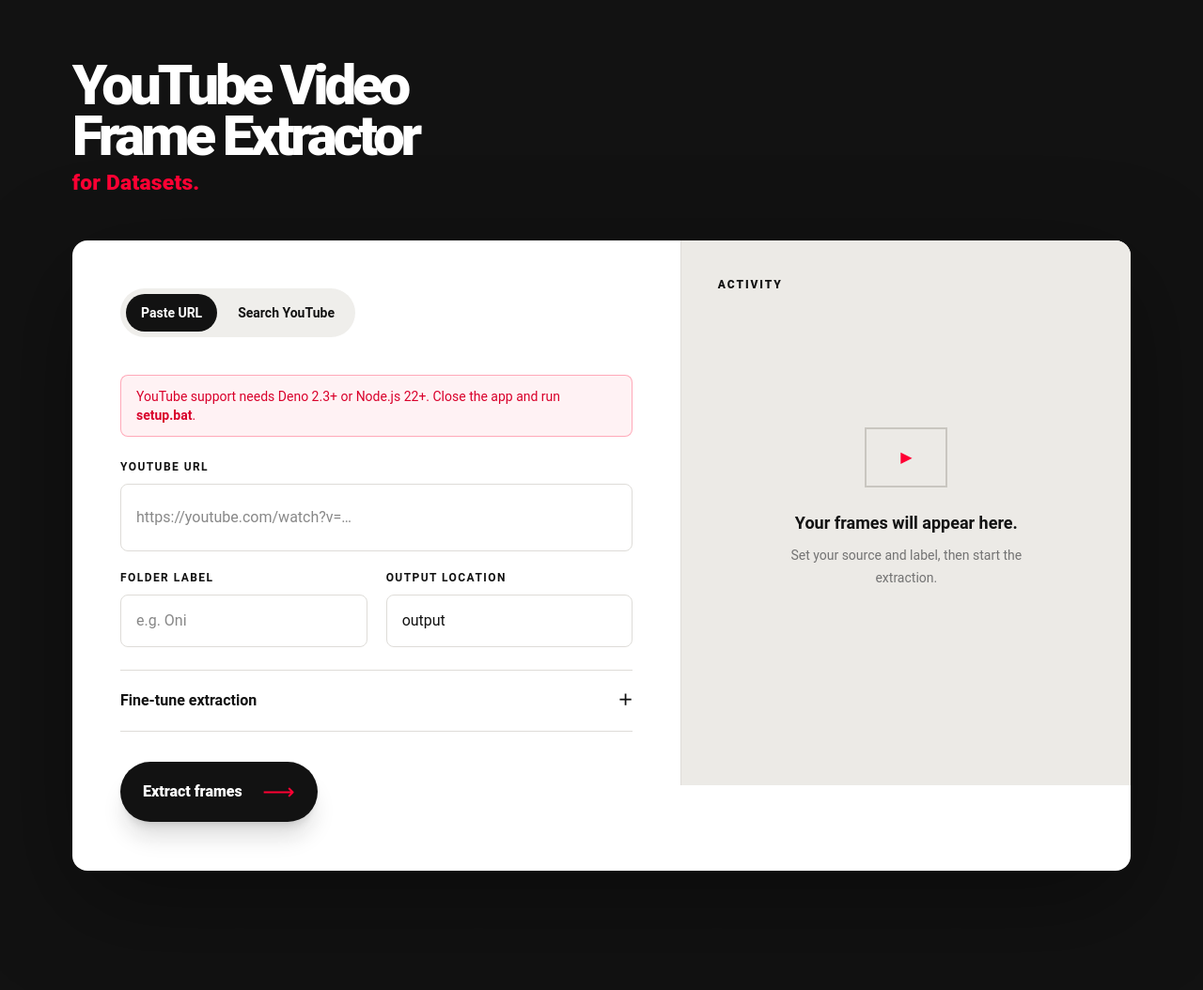
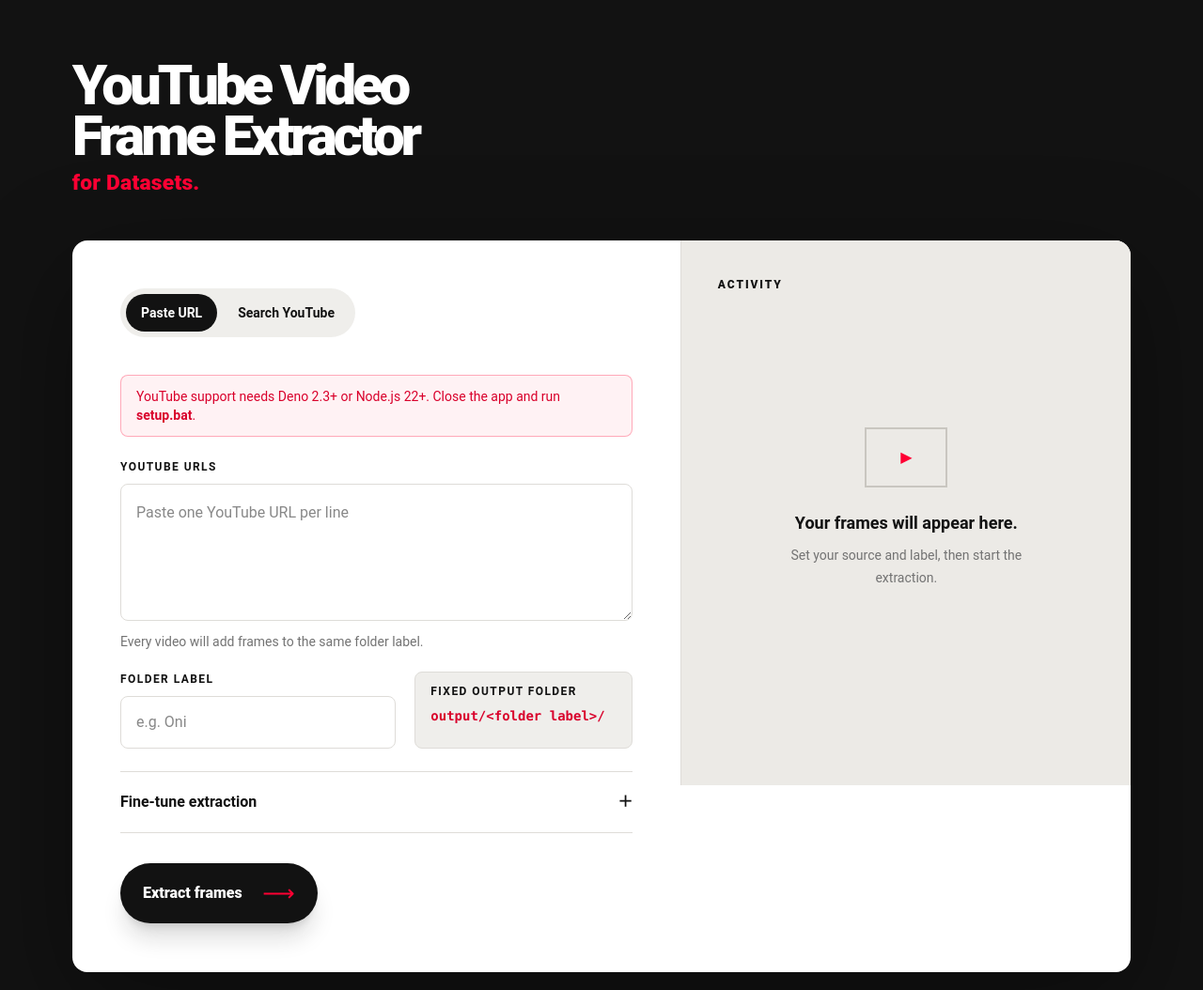
Before and after one commit to lancecrucis/Youtube-Video-Frame-Extracter-for-ML-Dataset, a Flask app: page / in a window 1280 px wide. Shown: the top 1054 px of the page at 94% size. Run offline with Flask 3, Linux system fonts and the light colour scheme.

Commit message:
fix: support multi-video dataset runs

```diff
--- a/app.py
+++ b/app.py
@@ -11,6 +11,7 @@ import threading
 import uuid
 import webbrowser
 from pathlib import Path
+from urllib.parse import urlparse
 
 from flask import Flask, abort, jsonify, render_template, request, send_file
 from system_checks import ffmpeg_path, javascript_runtime
@@ -40,6 +41,24 @@ def _number(payload: dict, name: str, default: float, minimum: float, maximum: f
     if not minimum <= value <= maximum:
         raise ValueError(f"{name.replace('_', ' ').title()} must be between {minimum} and {maximum}.")
     return value
+
+
+def _youtube_urls(value: str) -> list[str]:
+    candidates = [part.strip() for part in re.split(r"[\s,]+", value) if part.strip()]
+    if not candidates:
+        raise ValueError("Add at least one YouTube URL.")
+    if len(candidates) > 100:
+        raise ValueError("Add no more than 100 YouTube URLs at a time.")
+
+    valid_hosts = {"youtube.com", "www.youtube.com", "m.youtube.com", "music.youtube.com", "youtu.be"}
+    invalid = []
+    for candidate in candidates:
+        parsed = urlparse(candidate)
+        if parsed.scheme not in {"http", "https"} or (parsed.hostname or "").lower() not in valid_hosts:
+            invalid.append(candidate)
+    if invalid:
+        raise ValueError(f"Enter full YouTube URLs, one per line. Invalid entry: {invalid[0]}")
+    return candidates
 
 
 def _set_job(job_id: str, **changes) -> None:
@@ -141,15 +160,12 @@ def start_extraction():
         source = str(payload.get("source", "")).strip()
         if not source:
             raise ValueError("Add a YouTube URL or search phrase.")
-        if mode == "url" and not ("youtube.com" in source.lower() or "youtu.be" in source.lower()):
-            raise ValueError("Enter a valid YouTube URL.")
+        urls = _youtube_urls(source) if mode == "url" else []
+        if mode == "search" and any(char in source for char in "\r\n"):
+            raise ValueError("Enter one search phrase.")
 
         label = _safe_label(str(payload.get("label", "")))
-        output_value = str(payload.get("output", "output")).strip() or "output"
-        output_dir = Path(output_value).expanduser()
-        if not output_dir.is_absolute():
-            output_dir = BASE_DIR / output_dir
-        output_dir = output_dir.resolve()
+        output_dir = (BASE_DIR / "output").resolve()
 
         interval = _number(payload, "interval", 1.5, 0.1, 60)
         max_frames = int(_number(payload, "max_frames", 500, 1, 10000))
@@ -171,29 +187,41 @@ def start_extraction():
         sys.executable,
         "-u",
         str(BASE_DIR / "extract.py"),
-        f"--{mode}",
-        source,
-        "--label",
-        label,
-        "--output",
-        str(output_dir),
-        "--interval",
-        str(interval),
-        "--max-frames",
-        str(max_frames),
-        "--brightness",
-        str(brightness),
-        "--sharpness",
-        str(sharpness),
-        "--dedup",
-        str(dedup),
-        "--format",
-        image_format,
     ]
+    if mode == "url":
+        for url in urls:
+            command.extend(["--url", url])
+    else:
+        command.extend(["--search", source])
+    command.extend(
+        [
+            "--label",
+            label,
+            "--output",
+            str(output_dir),
+            "--interval",
+            str(interval),
+            "--max-frames",
+            str(max_frames),
+            "--brightness",
+            str(brightness),
+            "--sharpness",
+            str(sharpness),
+            "--dedup",
+            str(dedup),
+            "--format",
+            image_format,
+        ]
+    )
     if payload.get("use_cookies") and (BASE_DIR / "cookies.txt").exists():
         command.extend(["--cookies", str(BASE_DIR / "cookies.txt")])
 
     job_id = uuid.uuid4().hex
+    label_dir = output_dir / label
+    initial_frames = {
+        path.name for path in label_dir.glob(f"*.{image_format}")
+    } if label_dir.exists() else set()
+
     with jobs_lock:
         jobs[job_id] = {
             "id": job_id,
@@ -204,6 +232,7 @@ def start_extraction():
             "label": label,
             "output": str(output_dir),
             "format": image_format,
+            "initial_frames": initial_frames,
         }
 
     threading.Thread(target=_run_job, args=(job_id, command), daemon=True).start()
@@ -218,11 +247,25 @@ def job_status(job_id: str):
             abort(404)
         response = dict(job)
 
+    initial_frames = response.pop("initial_frames", set())
     label_dir = Path(response["output"]) / response["label"]
     extension = response["format"]
-    frame_paths = sorted(label_dir.glob(f"*.{extension}"))[-8:] if label_dir.exists() else []
-    response["frames"] = [f"/api/jobs/{job_id}/frames/{path.name}" for path in frame_paths]
-    response["frame_count"] = len(list(label_dir.glob(f"*.{extension}"))) if label_dir.exists() else 0
+    frame_paths = (
+        sorted(
+            path for path in label_dir.glob(f"*.{extension}")
+            if path.name not in initial_frames
+        )
+        if label_dir.exists()
+        else []
+    )
+    try:
+        after = max(0, int(request.args.get("after", 0)))
+    except ValueError:
+        after = 0
+    next_paths = frame_paths[after:after + 100]
+    response["frames"] = [f"/api/jobs/{job_id}/frames/{path.name}" for path in next_paths]
+    response["frame_count"] = len(frame_paths)
+    response["has_more_frames"] = after + len(next_paths) < len(frame_paths)
     return jsonify(response)
 
 
--- a/static/css/input.css
+++ b/static/css/input.css
@@ -32,9 +32,12 @@
   }
 
   .field input:not([type="range"]),
-  .field select {
+  .field select,
+  .field textarea {
     @apply min-h-14 w-full rounded-lg border border-line bg-white px-4 outline-none transition focus:border-ink focus:ring-4 focus:ring-ink/10;
   }
+
+  .field textarea { @apply py-4 leading-7; }
 
   .extract-button {
     @apply inline-flex min-h-16 items-center gap-5 rounded-full border-0 bg-ink px-6 py-2 font-extrabold text-white shadow-xl shadow-ink/15 transition hover:-translate-y-0.5 hover:bg-brand-red hover:shadow-brand-red/20 disabled:cursor-wait disabled:opacity-55;
--- a/static/js/script.js
+++ b/static/js/script.js
@@ -1,6 +1,9 @@
 const form = document.querySelector('#extract-form');
 const sourceInput = document.querySelector('#source');
 const sourceLabel = document.querySelector('#source-label');
+const sourceHelp = document.querySelector('#source-help');
+const labelInput = document.querySelector('#label');
+const outputPath = document.querySelector('#output-path');
 const modeButtons = [...document.querySelectorAll('.mode-button')];
 const errorMessage = document.querySelector('#form-error');
 const extractButton = document.querySelector('#extract-button');
@@ -25,11 +28,19 @@ modeButtons.forEach((button) => {
     currentMode = button.dataset.mode;
     modeButtons.forEach((item) => item.classList.toggle('active', item === button));
     const isSearch = currentMode === 'search';
-    sourceLabel.textContent = isSearch ? 'Search phrase' : 'YouTube URL';
-    sourceInput.type = isSearch ? 'text' : 'url';
-    sourceInput.placeholder = isSearch ? 'e.g. cinematic city night drive' : 'https://youtube.com/watch?v=…';
+    sourceLabel.textContent = isSearch ? 'Search phrase' : 'YouTube URLs';
+    sourceInput.placeholder = isSearch ? 'e.g. cinematic city night drive' : 'Paste one YouTube URL per line';
+    sourceInput.rows = isSearch ? 2 : 4;
+    sourceHelp.textContent = isSearch
+      ? 'The best matching video will be added to the folder label.'
+      : 'Every video will add frames to the same folder label.';
     sourceInput.focus();
   });
+});
+
+labelInput.addEventListener('input', () => {
+  const folder = labelInput.value.trim() || '<folder label>';
+  outputPath.textContent = `output/${folder}/`;
 });
 
 intervalInput.addEventListener('input', () => {
@@ -69,7 +80,14 @@ async function startExtraction(payload) {
     const result = await response.json();
     if (!response.ok) throw new Error(result.error || 'Could not start extraction.');
 
+    if (pollTimer) window.clearTimeout(pollTimer);
     currentJob = result.job_id;
+    frameGrid.replaceChildren();
+    frameGrid.dataset.rendered = '0';
+    activityLog.textContent = '';
+    jobMessage.textContent = 'Preparing your video…';
+    jobCount.textContent = '0 frames';
+    progressBar.style.width = '2%';
     emptyState.hidden = true;
     jobState.hidden = false;
     cancelButton.hidden = false;
@@ -91,7 +109,8 @@ cancelButton.addEventListener('click', async () => {
 async function pollJob() {
   if (!currentJob) return;
   try {
-    const response = await fetch(`/api/jobs/${currentJob}`);
+    const renderedCount = Number(frameGrid.dataset.rendered || 0);
+    const response = await fetch(`/api/jobs/${currentJob}?after=${renderedCount}`);
     const job = await response.json();
     if (!response.ok) throw new Error('Could not read extraction status.');
 
@@ -101,15 +120,19 @@ async function pollJob() {
     activityLog.textContent = job.logs.join('\n');
     activityLog.scrollTop = activityLog.scrollHeight;
 
-    const knownSources = new Set([...frameGrid.querySelectorAll('img')].map((img) => img.getAttribute('src')));
     job.frames.forEach((source) => {
-      if (knownSources.has(source)) return;
       const image = document.createElement('img');
       image.src = source;
       image.alt = `Extracted frame from ${job.label}`;
       image.loading = 'lazy';
       frameGrid.append(image);
     });
+    frameGrid.dataset.rendered = String(renderedCount + job.frames.length);
+
+    if (job.has_more_frames) {
+      pollTimer = window.setTimeout(pollJob, 50);
+      return;
+    }
 
     if (job.status === 'complete') {
       cancelButton.hidden = true;
@@ -142,13 +165,12 @@ function registerWebMcpTool() {
     context.registerTool({
       name: 'start_frame_extraction',
       title: 'Start frame extraction',
-      description: 'Start extracting filtered image frames from a YouTube URL into a named local folder.',
+      description: 'Extract filtered image frames from one or more YouTube URLs into one named local folder.',
       inputSchema: {
         type: 'object',
         properties: {
-          source: { type: 'string', description: 'A full YouTube video URL.' },
+          source: { type: 'string', description: 'One or more full YouTube URLs separated by new lines.' },
           label: { type: 'string', description: 'The folder label for extracted frames.' },
-          output: { type: 'string', description: 'A local output path, relative to the project by default.' },
           interval: { type: 'number', minimum: 0.1, maximum: 60 },
           max_frames: { type: 'integer', minimum: 1, maximum: 10000 },
           format: { type: 'string', enum: ['jpg', 'png'] },
@@ -159,21 +181,21 @@ function registerWebMcpTool() {
       annotations: { readOnlyHint: false, untrustedContentHint: true },
       async execute(input) {
         sourceInput.value = input.source;
-        document.querySelector('#label').value = input.label;
-        if (input.output) document.querySelector('#output').value = input.output;
+        labelInput.value = input.label;
+        outputPath.textContent = `output/${input.label}/`;
         if (input.interval) intervalInput.value = input.interval;
         if (input.max_frames) document.querySelector('#max-frames').value = input.max_frames;
         if (input.format) document.querySelector('#format').value = input.format;
         currentMode = 'url';
         modeButtons.forEach((item) => item.classList.toggle('active', item.dataset.mode === 'url'));
-        sourceLabel.textContent = 'YouTube URL';
-        sourceInput.type = 'url';
+        sourceLabel.textContent = 'YouTube URLs';
+        sourceHelp.textContent = 'Every video will add frames to the same folder label.';
+        sourceInput.rows = 4;
         document.querySelector('#extractor').scrollIntoView({ behavior: 'smooth' });
         return startExtraction({
           mode: 'url',
           source: input.source,
           label: input.label,
-          output: input.output || 'output',
           interval: input.interval || 1.5,
           max_frames: input.max_frames || 500,
           format: input.format || 'jpg',
--- a/templates/index.html
+++ b/templates/index.html
@@ -29,19 +29,20 @@
             <p class="mb-6 border-l-2 border-brand-red px-4 text-sm leading-6 text-neutral-500">Standard-quality downloads are ready. Install FFmpeg only if you need merged 720p streams.</p>
             {% endif %}
 
-            <div class="field [&>input]:min-h-18 [&>input]:text-base">
-              <label for="source" id="source-label">YouTube URL</label>
-              <input id="source" name="source" type="url" placeholder="https://youtube.com/watch?v=…" autocomplete="off" required>
+            <div class="field">
+              <label for="source" id="source-label">YouTube URLs</label>
+              <textarea class="min-h-30 resize-y text-base" id="source" name="source" rows="4" placeholder="Paste one YouTube URL per line" aria-describedby="source-help" autocomplete="off" required></textarea>
+              <p class="m-0 text-sm leading-6 text-neutral-500" id="source-help">Every video will add frames to the same folder label.</p>
             </div>
 
-            <div class="mt-5 grid gap-5 sm:grid-cols-2">
+            <div class="mt-5 grid gap-5 sm:grid-cols-[1fr_auto]">
               <div class="field">
                 <label for="label">Folder label</label>
                 <input id="label" name="label" type="text" placeholder="e.g. Oni" maxlength="80" required>
               </div>
-              <div class="field">
-                <label for="output">Output location</label>
-                <input id="output" name="output" type="text" value="output" spellcheck="false">
+              <div class="min-w-58 rounded-lg border border-line bg-soft px-4 py-3">
+                <p class="m-0 text-xs font-bold uppercase tracking-[.12em]">Fixed output folder</p>
+                <code class="mt-2 block text-sm font-bold text-brand-red-dark" id="output-path">output/&lt;folder label&gt;/</code>
               </div>
             </div>
 
@@ -53,7 +54,7 @@
                   <input class="w-full accent-brand-red" id="interval" name="interval" type="range" min="0.5" max="10" step="0.5" value="1.5">
                 </div>
                 <div class="field">
-                  <label for="max-frames">Maximum frames</label>
+                  <label for="max-frames">Maximum frames (total)</label>
                   <input id="max-frames" name="max_frames" type="number" min="1" max="10000" value="500">
                 </div>
                 <div class="field">
```
Also changed, not shown: extract.py (+40 -25 lines), tests/test_local_app.py (added, +98 -0 lines), README.md, static/css/output.css.
